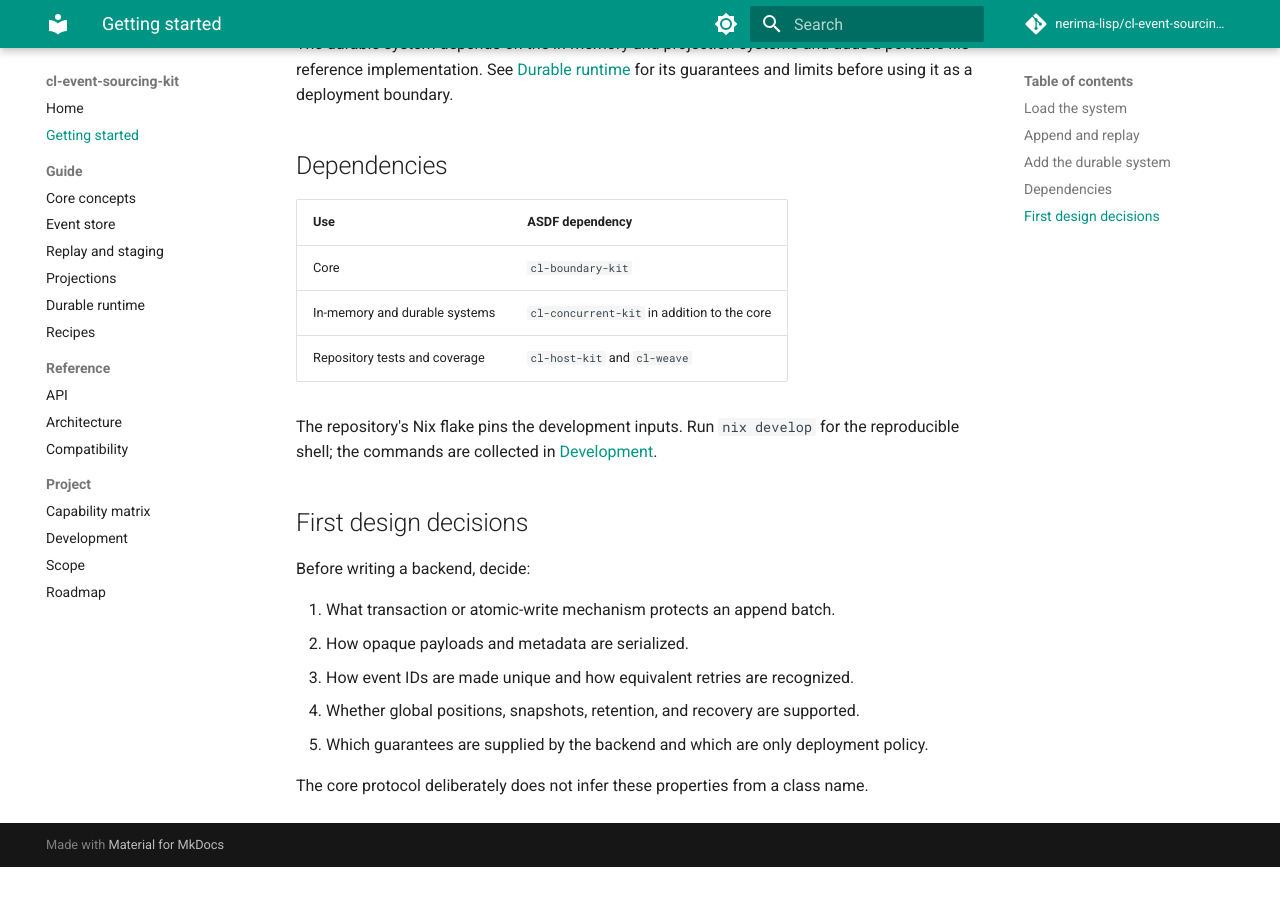
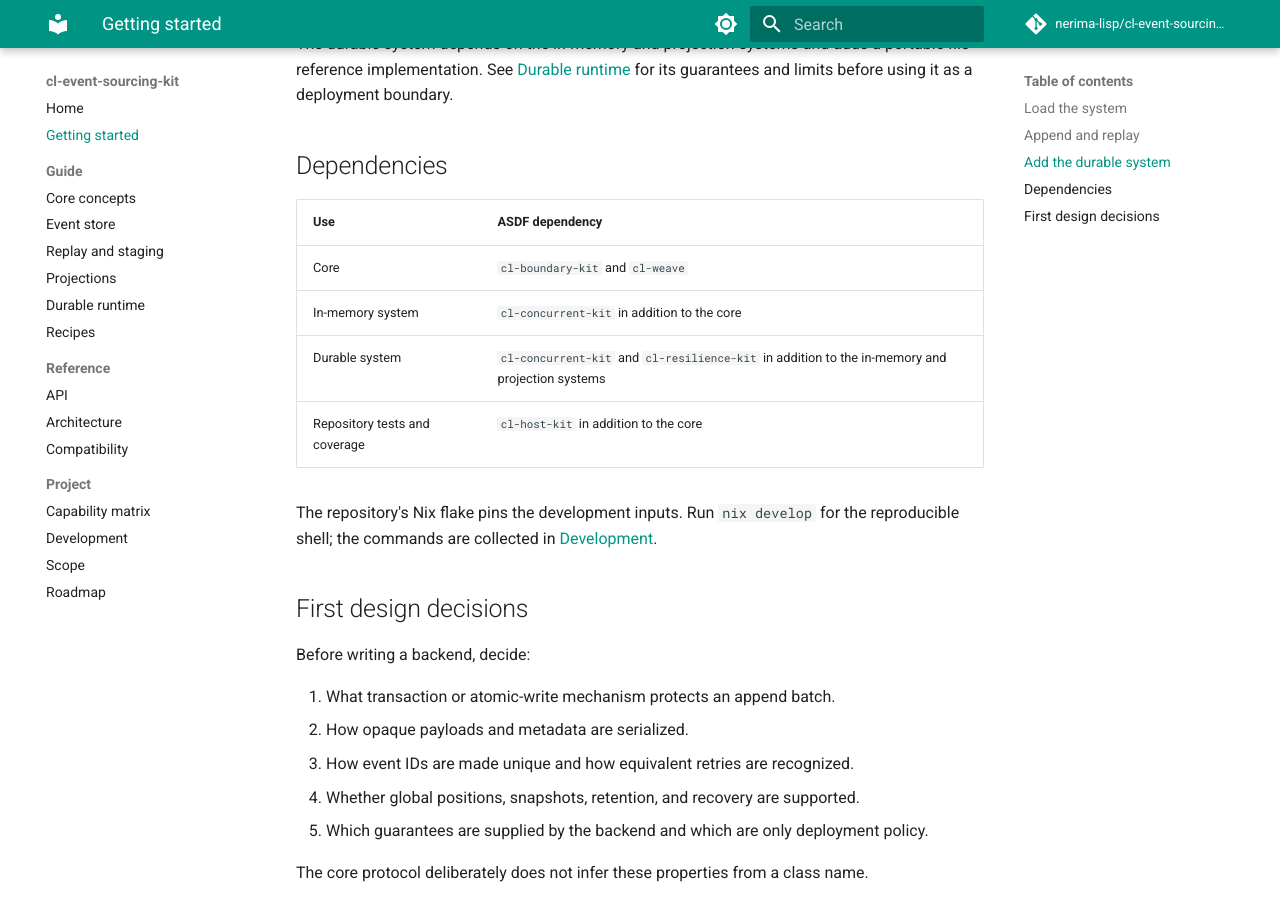
Before and after one commit to nerima-lisp/cl-event-sourcing-kit, an MkDocs documentation site: the page built from docs/src/getting-started.md, in a window 1280 px wide and 900 px high, scrolled down 1074 px. Built offline with MkDocs 1.6.1 and Material for MkDocs 9.7.7, drawn with Linux system fonts in a browser that asks for light colours; comment, search, counter and statistics services are not loaded; before the commit the page ends 1941 px from its top, so only the background shows below that.

```diff
--- a/docs/src/getting-started.md
+++ b/docs/src/getting-started.md
@@ -56,9 +56,10 @@ for its guarantees and limits before using it as a deployment boundary.
 
 | Use | ASDF dependency |
 | --- | --- |
-| Core | `cl-boundary-kit` |
-| In-memory and durable systems | `cl-concurrent-kit` in addition to the core |
-| Repository tests and coverage | `cl-host-kit` and `cl-weave` |
+| Core | `cl-boundary-kit` and `cl-weave` |
+| In-memory system | `cl-concurrent-kit` in addition to the core |
+| Durable system | `cl-concurrent-kit` and `cl-resilience-kit` in addition to the in-memory and projection systems |
+| Repository tests and coverage | `cl-host-kit` in addition to the core |
 
 The repository's Nix flake pins the development inputs. Run `nix develop` for
 the reproducible shell; the commands are collected in
```
Also changed, not shown: docs/src/reference/api.md (+1 -1 lines), CHANGELOG.md (added), README.md, 7 other files.
